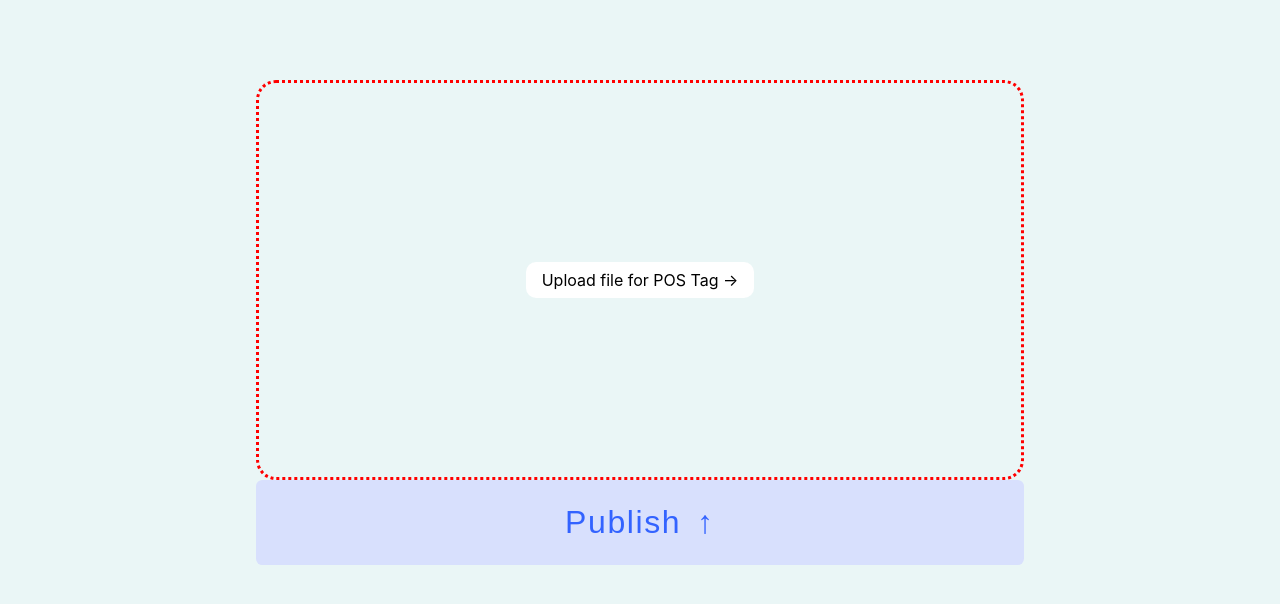
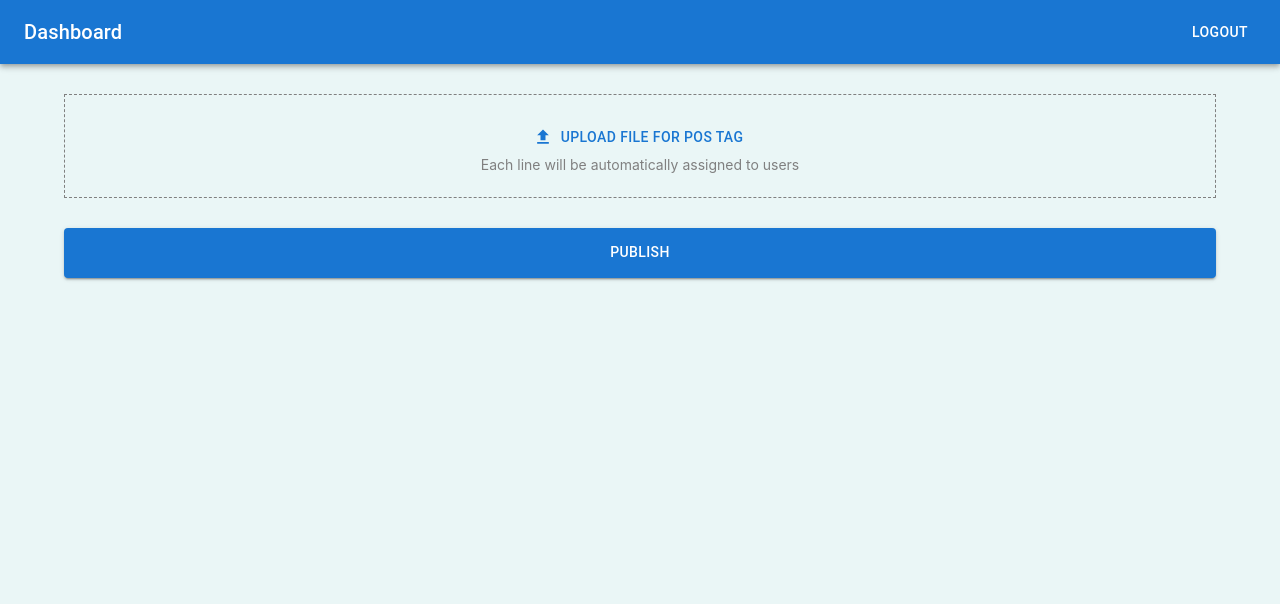
Before and after one commit to codewhen/postag_manager_frontend, a React (Create React App) app: page /admin/doc in a window 1280 px wide. Shown: the top 604 px of the page. Built offline with nearby package versions, Linux system fonts and the light colour scheme; sample sign-in values are in the browser's storage.

Commit message:
admin doc ui changed

```diff
--- a/package.json
+++ b/package.json
@@ -5,6 +5,7 @@
   "dependencies": {
     "@emotion/react": "^11.10.4",
     "@emotion/styled": "^11.10.4",
+    "@mui/icons-material": "^5.10.3",
     "@mui/material": "^5.10.4",
     "@testing-library/jest-dom": "^5.16.5",
     "@testing-library/react": "^13.3.0",
--- a/src/features/admin_doc/AdminDoc.js
+++ b/src/features/admin_doc/AdminDoc.js
@@ -1,9 +1,11 @@
+import { Box, Button, Container } from "@mui/material";
 import axios from "axios";
 import React, { useEffect, useState } from "react";
 import toast from "react-hot-toast";
 import { useNavigate } from "react-router-dom";
 import { baseUrl } from "../../core/config/config";
-import styles from "./AdminDoc.module.css";
+import UploadIcon from "@mui/icons-material/Upload";
+import CustomAppBar from "../../core/components/appbar/AppBar";
 
 export default function AdminDoc() {
   const [file, setFile] = useState();
@@ -42,7 +44,7 @@ export default function AdminDoc() {
 
       toast.success("Saved the doc!!");
 
-      await toast.promise(
+      toast.promise(
         axios.get(`${baseUrl}doc/assign/${response.data.doc._id}`, {
           headers: {
             "Content-Type": "application/json",
@@ -92,9 +94,21 @@ export default function AdminDoc() {
   };
 
   return (
-    <div className={styles.out}>
-      <div
-        className={styles.in}
+    <>
+      <CustomAppBar />
+      <Box
+        sx={{
+          height: 30,
+        }}
+      />
+      <Container>
+        <Box
+          sx={{
+            minHeight: 100,
+            border: "1px dashed grey",
+            paddingTop: 3,
+            paddingBottom: 3,
+          }}
           style={{
             display: "flex",
             justifyContent: "center",
@@ -102,24 +116,41 @@ export default function AdminDoc() {
             alignItems: "center",
           }}
         >
-        <label
+          <Button component="label" startIcon={<UploadIcon />}>
+            {file && `"${fileName}" is selected. Click to change`}
+            {!file && "Upload file for POS Tag"}
+            <input
+              type="file"
+              accept=".txt"
+              hidden
+              onChange={handleFileChange}
+            />
+          </Button>
+          <span
             style={{
-            padding: "8px 16px",
-            background: "white",
-            borderRadius: 10,
-            cursor: "pointer",
+              fontSize: 14,
+              color: "grey",
             }}
           >
-          {!file && <>Upload file for POS Tag &rarr;</>}
-          {file && `"${fileName}" is selected. Click to change`}
-          <input type="file" accept=".txt" hidden onChange={handleFileChange} />
-        </label>
-      </div>
-      <div className={styles["card-content"]}>
-        <button onClick={publish} className={styles["doc-button"]}>
-          Publish<span>&uarr;</span>
-        </button>
-      </div>
-    </div>
+            Each line will be automatically assigned to users
+          </span>
+        </Box>
+        <Box
+          sx={{
+            height: 30,
+          }}
+        />
+        <Button
+          sx={{
+            height: 50,
+          }}
+          onClick={publish}
+          variant="contained"
+          fullWidth
+        >
+          publish
+        </Button>
+      </Container>
+    </>
   );
 }
```
Also changed, not shown: 1 other file (tests, documents, lock files or other folders). Lines whose indentation alone changed are shown as unchanged.
